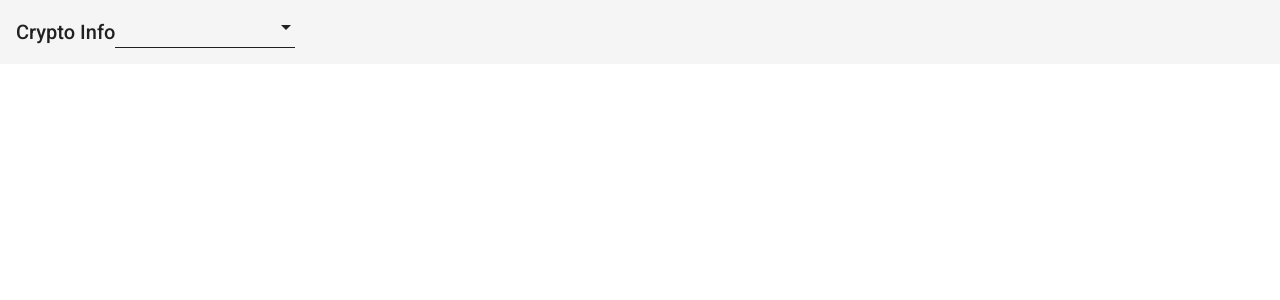
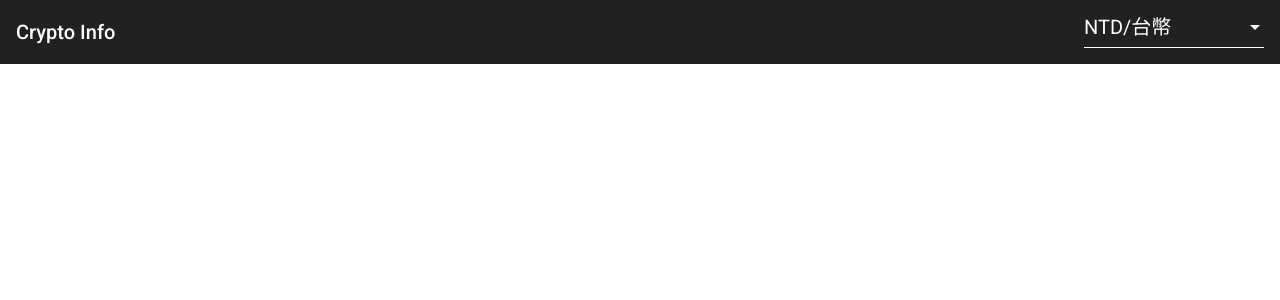
Before and after one commit to newhand31/crypto-price-tracker, an Angular app: page / in a window 1280 px wide. Shown: the top 300 px of the page. Built offline with nearby package versions, Linux system fonts and the light colour scheme.

Commit message:
1.新增Css 2.新增ngModel模組 3.ngModel綁定selectCurrency

```diff
--- a/src/app/app.component.html
+++ b/src/app/app.component.html
@@ -3,9 +3,9 @@
     <span>Crypto Info</span>
     <span class="example-spacer"></span>
     <mat-form-field>
-      <mat-select>
-        <mat-option selected value="NTD">台幣</mat-option>
-        <mat-option value="USD">美元</mat-option>
+      <mat-select [(ngModel)]="selectCurrency">
+        <mat-option selected value="NTD">NTD/台幣</mat-option>
+        <mat-option value="USD">USD/美元</mat-option>
       </mat-select>
     </mat-form-field>
   </mat-toolbar>
--- a/src/app/app.component.scss
+++ b/src/app/app.component.scss
@@ -0,0 +1,6 @@
+.example-icon {
+    padding: 0 14px;
+  }
+  .example-spacer {
+    flex: 1 1 auto;
+  }
--- a/src/app/app.component.ts
+++ b/src/app/app.component.ts
@@ -7,4 +7,5 @@ import { Component } from '@angular/core';
 })
 export class AppComponent {
   title = 'crypto-price-tracker';
+  selectCurrency: string = "NTD";
 }
--- a/src/app/app.module.ts
+++ b/src/app/app.module.ts
@@ -4,6 +4,7 @@ import { BrowserModule } from '@angular/platform-browser';
 import { AppRoutingModule } from './app-routing.module';
 import { AppComponent } from './app.component';
 import { BrowserAnimationsModule } from '@angular/platform-browser/animations';
+import { FormsModule } from '@angular/forms';
 
 // material模組
 import { MatToolbarModule } from '@angular/material/toolbar';
@@ -19,6 +20,7 @@ import { MatInputModule } from '@angular/material/input';
     BrowserModule,
     AppRoutingModule,
     BrowserAnimationsModule,
+    FormsModule,
 
     // material模組
     MatToolbarModule,
--- a/src/styles.scss
+++ b/src/styles.scss
@@ -20,7 +20,9 @@ $crypto-price-tracker-warn: mat.define-palette(mat.$red-palette);
 
 // Create the theme object. A theme consists of configurations for individual
 // theming systems such as "color" or "typography".
-$crypto-price-tracker-theme: mat.define-light-theme((
+// 創建主題對象。 主題由個人的配置組成
+// 主題系統，例如“顏色”或“排版”。
+$crypto-price-tracker-theme: mat.define-dark-theme((
   color: (
     primary: $crypto-price-tracker-primary,
     accent: $crypto-price-tracker-accent,
@@ -31,6 +33,9 @@ $crypto-price-tracker-theme: mat.define-light-theme((
 // Include theme styles for core and each component used in your app.
 // Alternatively, you can import and @include the theme mixins for each component
 // that you are using.
+// 包括應用程序中使用的核心和每個組件的主題樣式。
+// 或者，您可以為每個組件導入並@include 主題混合
+// 你正在使用的。
 @include mat.all-component-themes($crypto-price-tracker-theme);
 
 /* You can add global styles to this file, and also import other style files */
```
Also changed, not shown: 1 other file (tests, documents, lock files or other folders).
